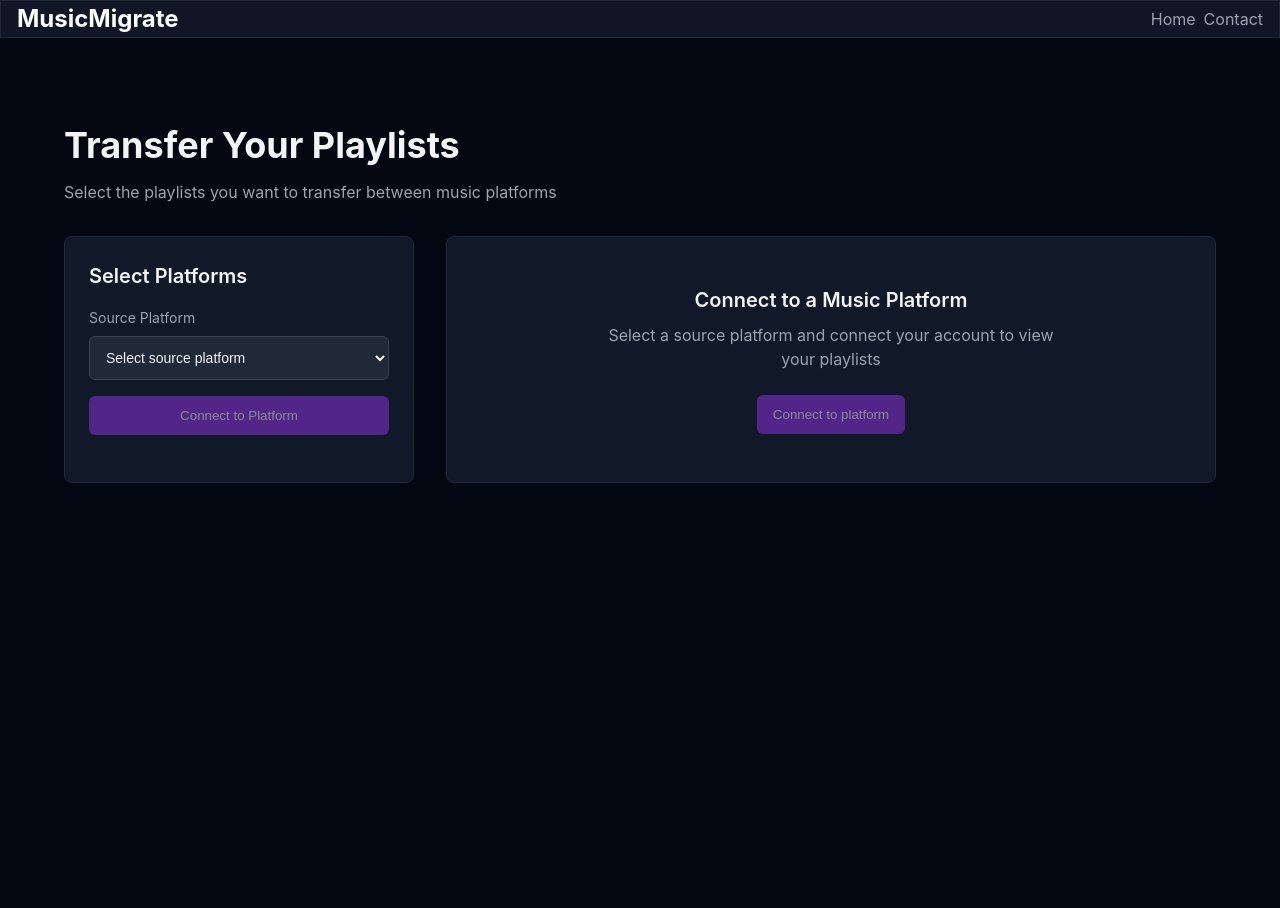
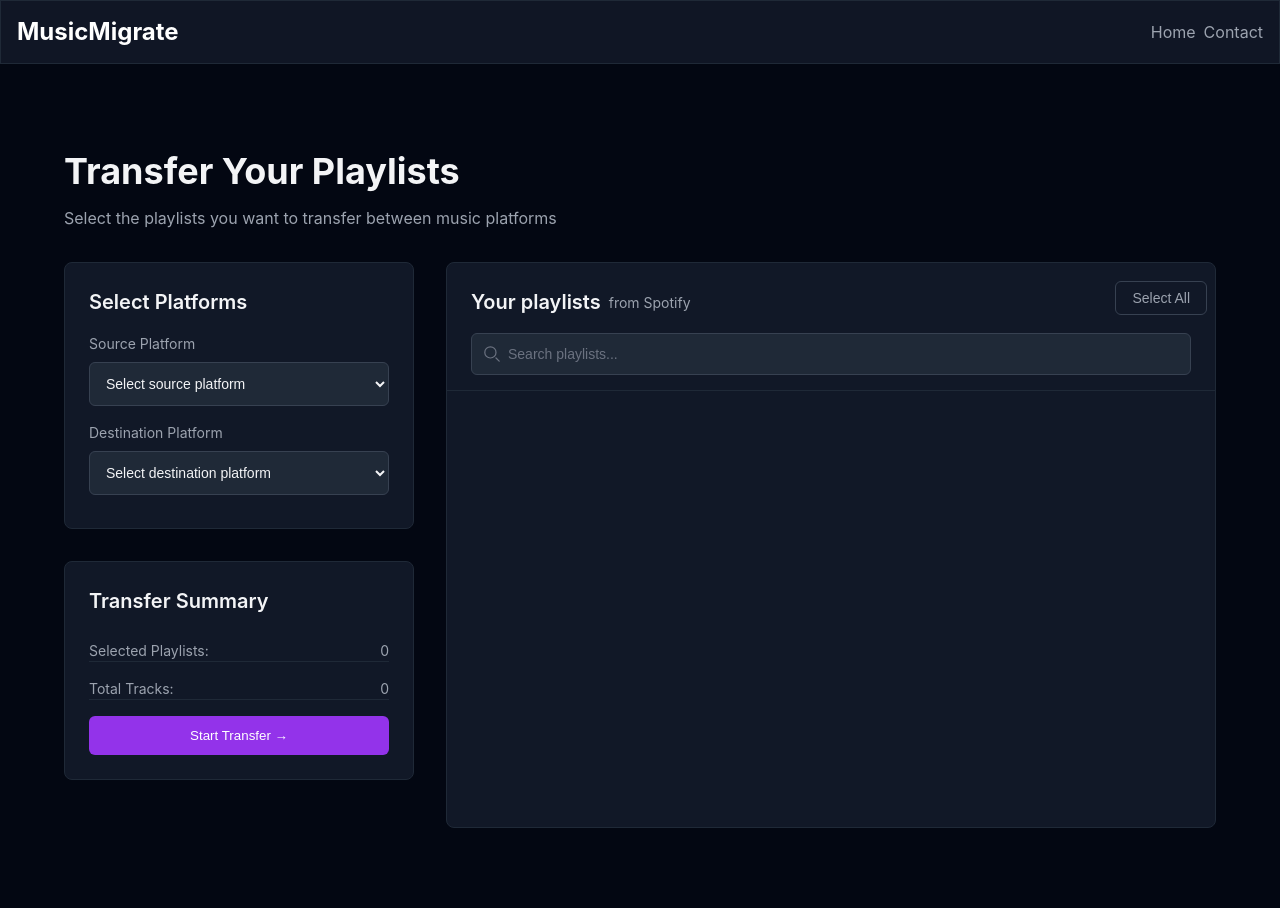
Before and after one commit to TazinoA/MusicMigrate, a Flask app: template backend/templates/playlists.html in a window 1280 px wide. Before the commit the page ends 483 px from the top, so only its background shows below. Run offline with Flask 3, Linux system fonts and the light colour scheme; the template is opened without the code that fills it, so the values that code supplies are empty.

Commit message:
add transfer page

```diff
--- a/backend/server.py
+++ b/backend/server.py
@@ -31,6 +31,16 @@ def redirect_page():
     return redirect(url_for("display_playlists"))
 
 
+
+@app.route("/transfer", methods = ["POST", "GET"])
+def transfer():
+    if request.method == "GET":
+       path = os.path.join(app.static_folder, "cards.json")
+       with open(path) as f:
+           cards = json.load(f)
+       return render_template("transfer.html", cards=cards)
+
+
 @app.route("/get-playlists", methods = ["POST", "GET"])
 def display_playlists():
    if request.method == "GET":
@@ -49,13 +59,26 @@ def display_playlists():
 
        unfound = add_ytSongs(result, progress_callback)
        session["results"] = unfound
-       return redirect(url_for("results"))
-
+       return jsonify({"redirect": url_for("results")})
 
 @app.route("/results")
 def results():
     results = session.get("results", [])
-    return render_template("results.html")
+    total_songs = 0
+    total_failed = 0
+    for playlist in results.values():
+        if playlist:
+            total_songs += playlist[0]
+            total_failed += len(playlist) - 1
+
+    total_success = total_songs - total_failed
+    return render_template(
+    "results.html",
+    results=results,
+    total_songs=total_songs,
+    total_success=total_success,
+    total_failed=total_failed
+    )
 
 
 @app.route("/update-selected", methods = ["POST"])
--- a/backend/static/index.css
+++ b/backend/static/index.css
@@ -63,6 +63,7 @@ body{
   align-items: center;
   background-color: var(--bg-header);
   backdrop-filter: blur(10px);
+  height:4rem;
 }
 
 .header-right-section{
--- a/backend/static/main.js
+++ b/backend/static/main.js
@@ -1,7 +1,6 @@
 import axios from "https://esm.sh/axios"
 
 const select = document.querySelector("select");
-const buttons = document.querySelectorAll(".connect");
 const selectAllButton = document.querySelector("#select-all");
 const checkboxes = document.querySelectorAll(".playlist input[type='checkbox']");
 const transferButton = document.querySelector("#transfer-button");
@@ -27,26 +26,9 @@ select.addEventListener("change", () => {
     const selectedValue = select.value;
     let currentSource = document.querySelector("#current-source")
     currentSource.innerHTML = `from ${selectedValue}`
-
-    buttons.forEach(button=>{
-        button.disabled = false;
-    })
 })
 
-buttons.forEach(button => {
-    button.addEventListener("click", handleClick);
-})
 
-function handleClick(){
-    document.querySelector(".pre-connect").classList.add("hidden");
-    document.querySelector(".pre-connect").style.order = 25;
-    document.querySelector(".transfer-details").classList.remove("hidden");
-    document.querySelector(".transfer-details").style.order = 3;
-    document.querySelector(".display-playlists").classList.remove("hidden");
-    document.querySelector(".display-playlists").style.order = 2;
-    document.querySelector(".select-destination").classList.remove("hidden");
-    document.querySelector(".select-platforms>button").classList.add("hidden");
-}
 
 function updateCounts() {
   const checked = document.querySelectorAll(".playlist input[type='checkbox']:checked");
@@ -73,8 +55,12 @@ function handleSubmit(){
                 playlists:playlists
             }
         ).then(response => {
-          console.log(response.status)
-        }).finally(hideLoadingOverlay)
+          window.location.href = response.data.redirect;
+        }).catch(error =>{
+          console.error(error);
+        }).finally(hideLoadingOverlay);
+
+
         showLoadingOverlay();
 }
 
--- a/backend/static/transfer.css
+++ b/backend/static/transfer.css
@@ -185,6 +185,7 @@ main {
   flex-direction: column;
   gap: 1rem;
   margin-bottom: 3rem;
+  order:3;
 }
 
 .transfer-details h3 {
@@ -230,6 +231,7 @@ main {
   border-radius: var(--border-radius);
   overflow: hidden;
   grid-row: span 2;
+  order:2;
 }
 
 .display-playlists-header{
--- a/backend/templates/playlists.html
+++ b/backend/templates/playlists.html
@@ -6,6 +6,7 @@
     <link rel="stylesheet" href="../static/index.css"/>
     <link rel="stylesheet" href="../static/transfer.css"/>
     <title>MusicMigrate</title>
+
 </head>
 <body>
     <header class="header">
@@ -36,8 +37,7 @@
               {% endfor %}
             </select>
           </div>
-          <button disabled class = "connect">Connect to Platform</button>
-          <div class="select-destination hidden">
+          <div class="select-destination">
             <p>Destination Platform</p>
             <select name="destination">
               <option value="" hidden disabled selected>Select destination platform</option>
@@ -48,20 +48,14 @@
           </div>
         </div>
 
-        <div class="pre-connect">
-          <h2>Connect to a Music Platform</h2>
-          <p>Select a source platform and connect your account to view your playlists</p>
-          <button disabled class = "connect">Connect to platform</button>
-        </div>
-
-        <div class="transfer-details hidden">
+        <div class="transfer-details">
           <h3>Transfer Summary</h3>
           <p>Selected Playlists: <span id = "playlist-count">0</span></p>
           <p>Total Tracks: <span id = "track-count">0</span></p>
           <button id = "transfer-button">Start Transfer →</button>
         </div>
 
-        <div class="display-playlists hidden">
+        <div class="display-playlists">
           <div class="display-playlists-header">
             <h3>Your playlists <span id = "current-source">from Spotify</span></h3>
             <button id = "select-all">Select All</button>
@@ -120,7 +114,6 @@
       </div>
     </div>
   </div>
-
     <script type = "module" src="../static/main.js"></script>
 </body>
 </html>
--- a/backend/ytMusic_client.py
+++ b/backend/ytMusic_client.py
@@ -83,7 +83,8 @@ def add_ytSongs(playlists, progress_callback = None):
     total_songs = sum([len(songs) for _, songs in playlists])
     total_playlists = len(playlists)
     for playlist_name, songs in playlists:
-        could_not_find[playlist_name] = []
+        could_not_find[playlist_name] = [0]
+        could_not_find[playlist_name][0] = len(songs)
         playlist_id = create_playlist(playlist_name)
         video_ids = set()
 
--- a/public/index.css
+++ b/public/index.css
@@ -53,6 +53,7 @@ body{
   padding:0;
 }
 
+
 .header{
   border: 1px solid var(--border-header);
   color:white;
@@ -63,6 +64,7 @@ body{
   align-items: center;
   background-color: var(--bg-header);
   backdrop-filter: blur(10px);
+  height:4rem;
 }
 
 .header-right-section{
```
Also changed, not shown: backend/static/transfer.js (added, +16 -0 lines), backend/templates/results.html (+19 -13 lines), backend/templates/transfer.html (added, +51 -0 lines), public/index.js (added, +11 -0 lines), 1 other file.
